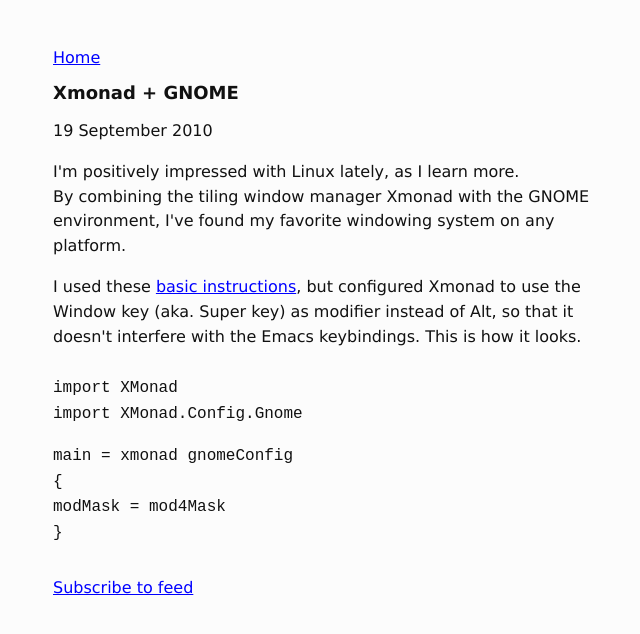
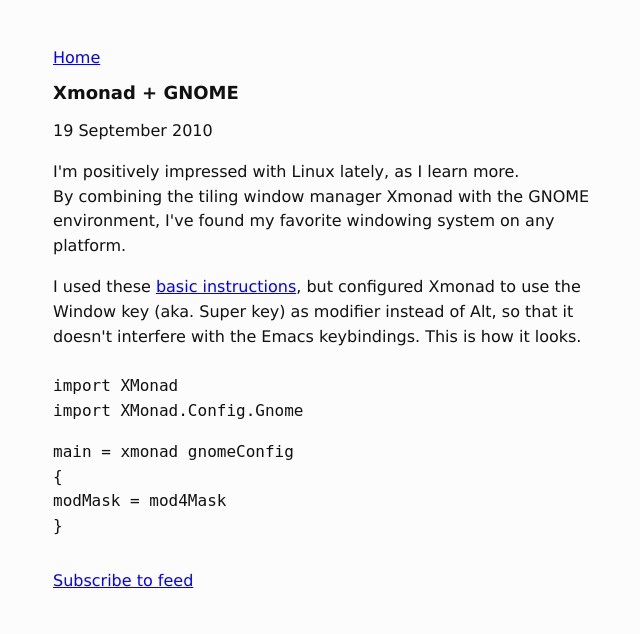
Before and after one commit to jsilvela/jsilvela.github.io, a Jekyll site: the page built from _posts/2010-09-19-xmonad-gnome.html, in a window 1280 px wide. Shown: the top 634 px of the page, without its empty margins (299-939 px from the left). Built offline with Jekyll 4.4.1, drawn with Linux system fonts in a browser that asks for light colours.

Commit message:
Add font alternates

```diff
--- a/css/basic.css
+++ b/css/basic.css
@@ -4,7 +4,7 @@
 	margin-top: 3em;
 	margin-bottom: 3em;
 	max-width: 36em;
-	font-family: Verdana, sans-serif;
+	font-family: Verdana, "Bitstream Vera Sans", "DejaVu Sans", sans-serif;
 	text-rendering: optimizeLegibility;
 }
 
@@ -51,7 +51,7 @@
 }
 
 tt, code {
-	font-family: fira mono, source code pro, monospace;
+	font-family: "fira mono", "Bitstream Vera Sans Mono", "DejaVu Sans Mono", Menlo, monospace;
 }
 
 div.rss {
```
